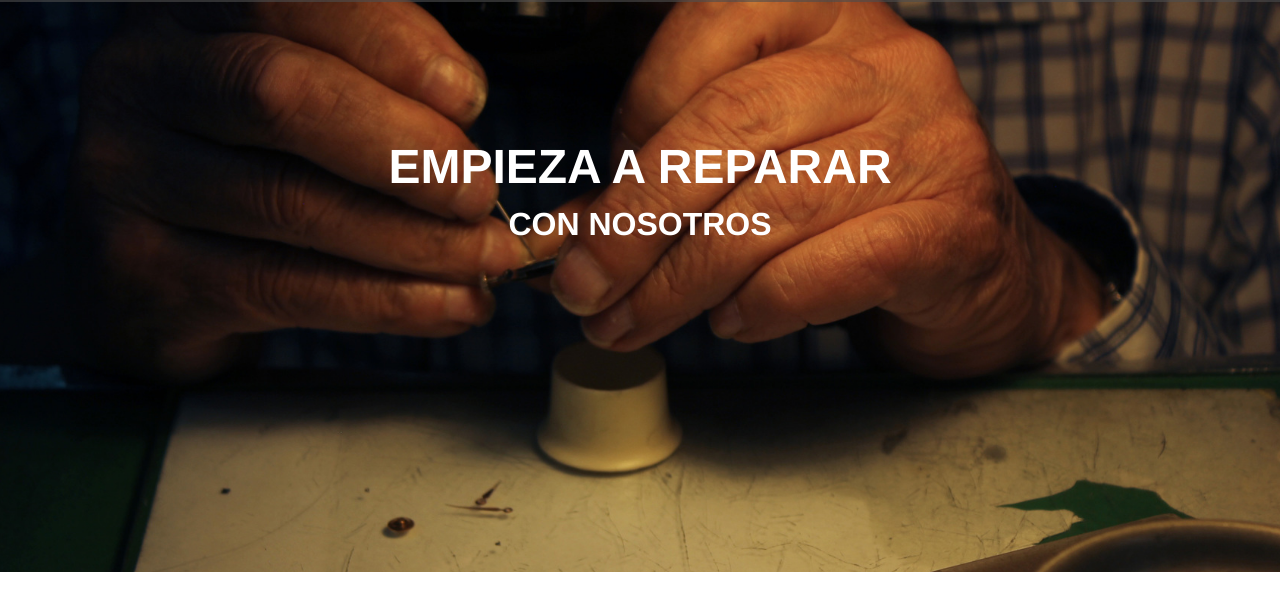
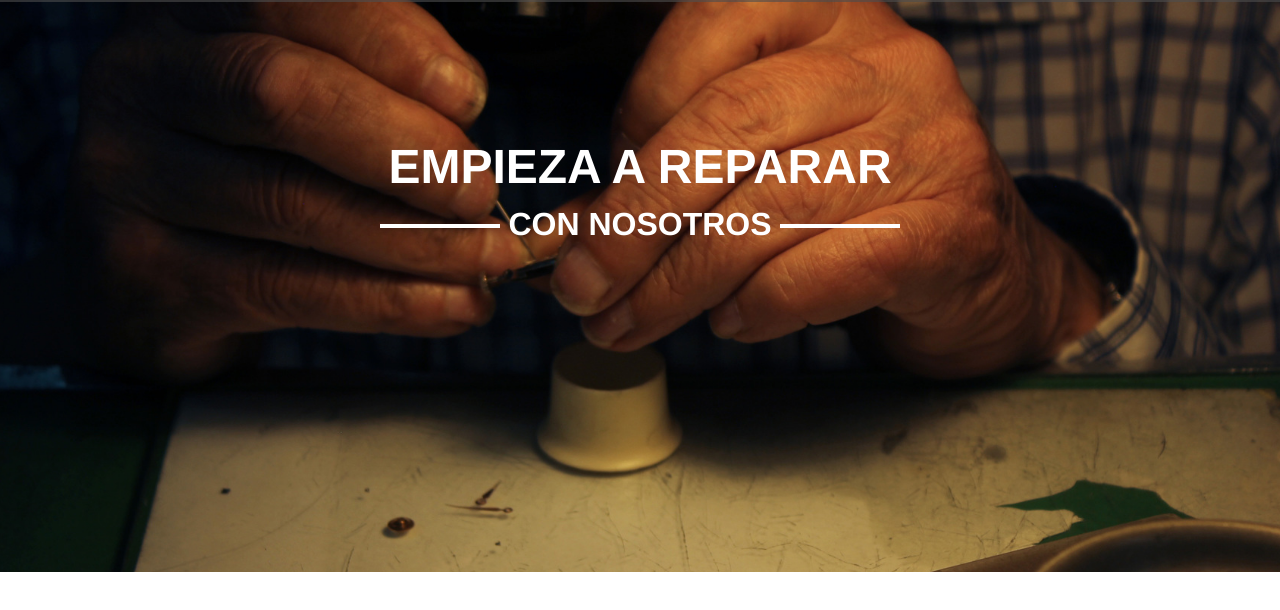
Before and after one commit to facano/comonuevo, a plain HTML site: page index.html in a window 1280 px wide. Shown: the part 128-738 px from the top of the page. Drawn offline with nearby package versions, Linux system fonts and the light colour scheme.

Commit message:
Add white line to index

```diff
--- a/css/styles.css
+++ b/css/styles.css
@@ -181,3 +181,8 @@
 .multimedia-carousel img{
     max-height: 100px;
 }
+
+.line{
+    height: 4px;
+    width: 120px;
+}
--- a/index.html
+++ b/index.html
@@ -41,7 +41,9 @@
                 </div>
                 <div class="row">
                     <div class="col-md-12" id="slogan-2">
+                       <img src="images/white-line.png" class="line">
                        <span>CON NOSOTROS</span>
+                       <img src="images/white-line.png" class="line">
                     </div>
                 </div>
 
```
Also changed, not shown: images/white-line.png (added).
